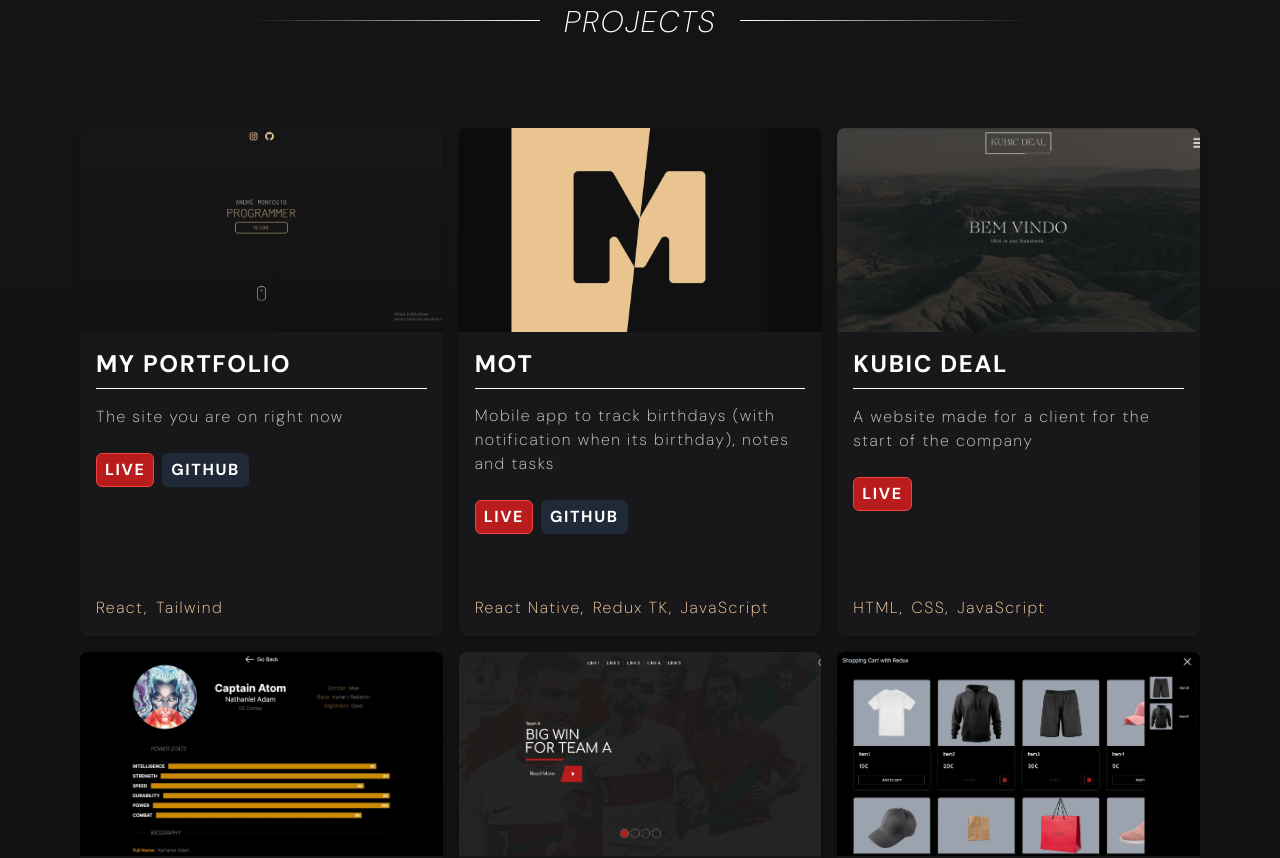
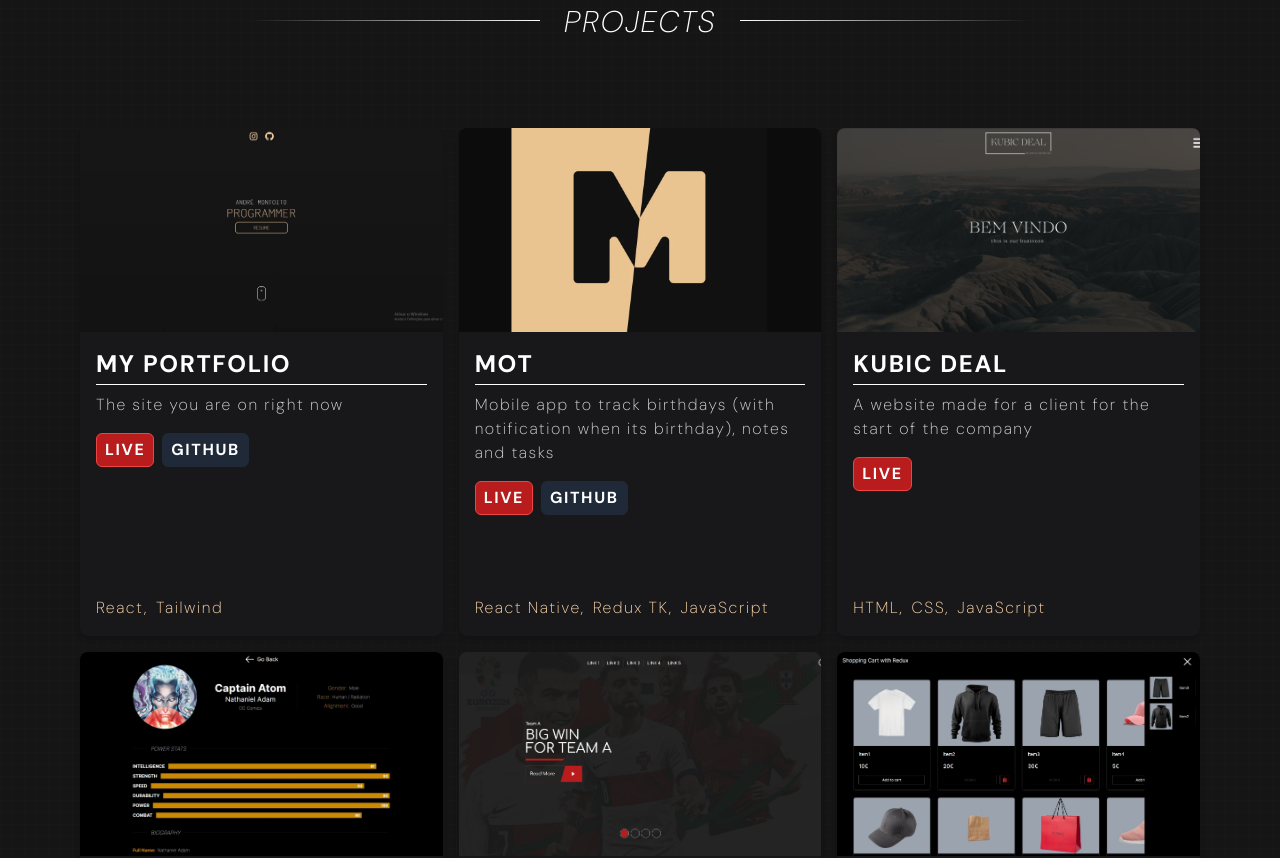
Before and after one commit to SuperMoooo/MyPortfolio, a React (Vite) app: page / in a window 1280 px wide. Shown: the part 940-1798 px from the top of the page. Built offline with nearby package versions, Linux system fonts and the light colour scheme.

Commit message:
Update: Fix Layout

```diff
--- a/src/App.jsx
+++ b/src/App.jsx
@@ -10,7 +10,7 @@ import WorkExperience from './components/WorkExperience';
 export default function App() {
     return (
         <>
-            <div className="scroll-smooth text-white bg-gradient-to-b from-[#161616] to-[#080808] tracking-widest font-extralight  h-full text-pretty ">
+            <div className="scroll-smooth bgCool text-white bg-gradient-to-b from-[#161616] to-[#080808] tracking-widest font-extralight  h-full text-pretty ">
                 <section className="overflow-x-hidden">
                     <NavBar />
                     <FirstThingUserSee />
--- a/src/components/Contact.jsx
+++ b/src/components/Contact.jsx
@@ -4,7 +4,7 @@ export default function Contact() {
     return (
         <section className="mt-20 flex items-center justify-center flex-col">
             <Title title="Contact" />
-            <div className=" border p-4 border-zinc-900 rounded-lg shadow flex items-center justify-center flex-col w-70 md:w-[42rem] lg:w-[56rem] h-36">
+            <div className="p-4 bg-zinc-900 rounded-lg shadow flex items-center justify-center flex-col w-70 md:w-[42rem] lg:w-[56rem] h-36">
                 <div className="text-xl  text-center text-[#fed7aa] md:text-2xl lg:text-3xl grid grid-rows-2 gap-4 place-items-center flex-col ">
                     <div className="flex items-center justify-center flex-row space-x-3">
                         <picture className="h-full flex items-center justify-center md:mt-[0.3rem] mt-[0.2rem]">
--- a/src/components/ProjectCard.jsx
+++ b/src/components/ProjectCard.jsx
@@ -9,7 +9,8 @@ export default function ProjectCard({
 }) {
     const techsList = techs;
     return (
-        <li className="grid grid-row-[1fr_auto] text-left  gap-4 rounded-lg shadow  bg-zinc-900">
+        <li className="grid grid-row-[1fr_auto] text-left  gap-4 rounded-lg shadow-md bg-zinc-900">
+            <a href={liveLink} target="_blank" rel="noreferrer">
                 <picture className="w-full h-full">
                     <img
                         className="w-full h-full object-cover object-center rounded-t-lg aspect-video "
@@ -19,12 +20,13 @@ export default function ProjectCard({
                         loading="lazy"
                     />
                 </picture>
-            <section className="flex flex-col text-left justify-center gap-2 p-4 pt-0 h-72">
+            </a>
+            <section className="flex flex-col text-left justify-center  p-4 pt-0 h-72">
                 <p className="uppercase font-bold text-white md:text-2xl sm:text-xl text-lg">
                     {title}
                 </p>
-                <div className="w-full h-[1px] bg-white"></div>
-                <p className=" text-zinc-300 mt-2">{desc}</p>
+                <div className="w-full h-[1px] bg-white my-1"></div>
+                <p className=" text-zinc-300 mt-1">{desc}</p>
                 <div className="flex flex-col items-start justify-between gap-4 h-full mt-4">
                     <div className="flex items-start justify-end flex-row gap-2 ">
                         <a
--- a/src/index.css
+++ b/src/index.css
@@ -6,6 +6,21 @@
     font-family: 'DM Sans', sans-serif, system-ui, -apple-system,
         BlinkMacSystemFont, 'Segoe UI', Roboto, Oxygen, Ubuntu, Cantarell,
         'Open Sans', 'Helvetica Neue', sans-serif;
+}
+
+.bgCool {
+    background-color: #151515;
+    opacity: 1;
+    background-image: linear-gradient(
+            #171717 0.6000000000000001px,
+            transparent 0.6000000000000001px
+        ),
+        linear-gradient(
+            to right,
+            #171717 0.6000000000000001px,
+            #151515 0.6000000000000001px
+        );
+    background-size: 12px 12px;
 }
 
 .translateText {
```
Also changed, not shown: 1 other file (tests, documents, lock files or other folders). Lines whose indentation alone changed are shown as unchanged.
